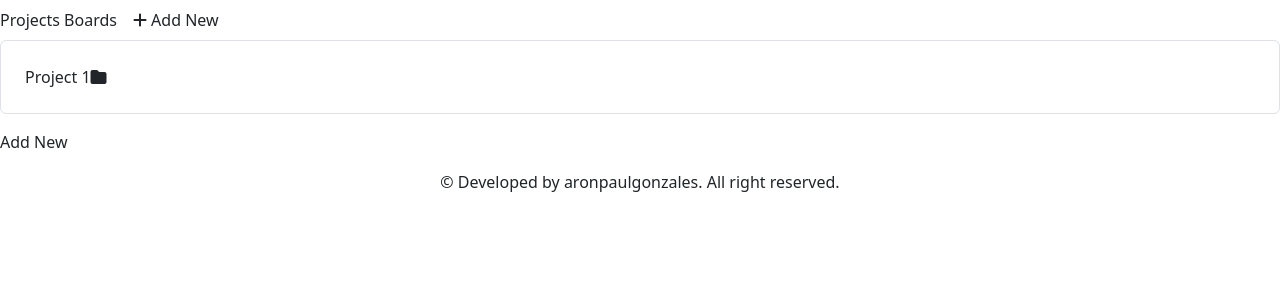
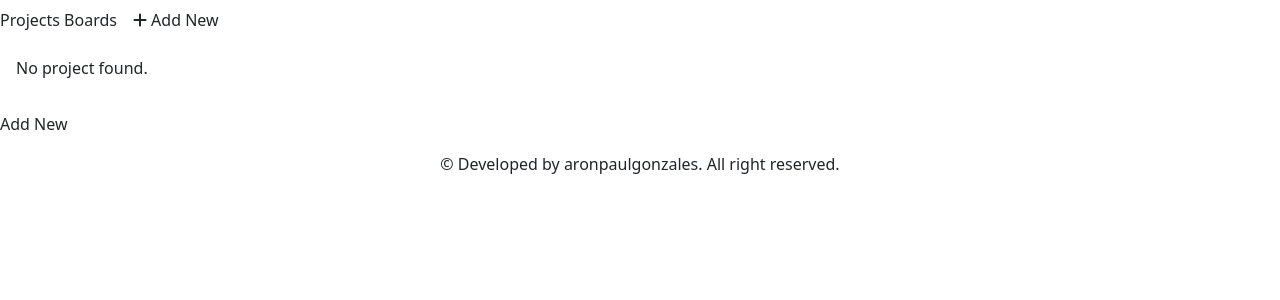
Before and after one commit to Nirshat/kanbanhub, a React (Vite) app: page / in a window 1280 px wide. Shown: the top 300 px of the page. Built offline with nearby package versions, Linux system fonts and the light colour scheme.

Commit message:
fixing local storage

```diff
--- a/src/stores/projects.ts
+++ b/src/stores/projects.ts
@@ -35,6 +35,8 @@ interface Actions {
 }
 
 export const useProjects = create<State & Actions>((set) => {
+
+
   return {
     open: localStorage.getItem('idkey') || '',
     setOpen: (id) => set((state) => {
@@ -44,15 +46,7 @@ export const useProjects = create<State & Actions>((set) => {
         open: id
       }
     }),
-    projects: [
-      {
-        id: 'dasdas',
-        name:'Project 1',
-        todo: [{cid:'xc3r1', task:'Develop components'}],
-        inpro: [{cid:'xc3r2', task:'Set-up project'}],
-        done: [{cid:'xc3r3', task:'Test api'}],
-      }
-    ],
+    projects: JSON.parse(localStorage.getItem('localprojectkey') || 'null') || [],
     setProjects: (propts) => set((state) => {
       const updatedProjects = [propts, ...state.projects];
       localStorage.setItem('localprojectkey', JSON.stringify(updatedProjects));
```
